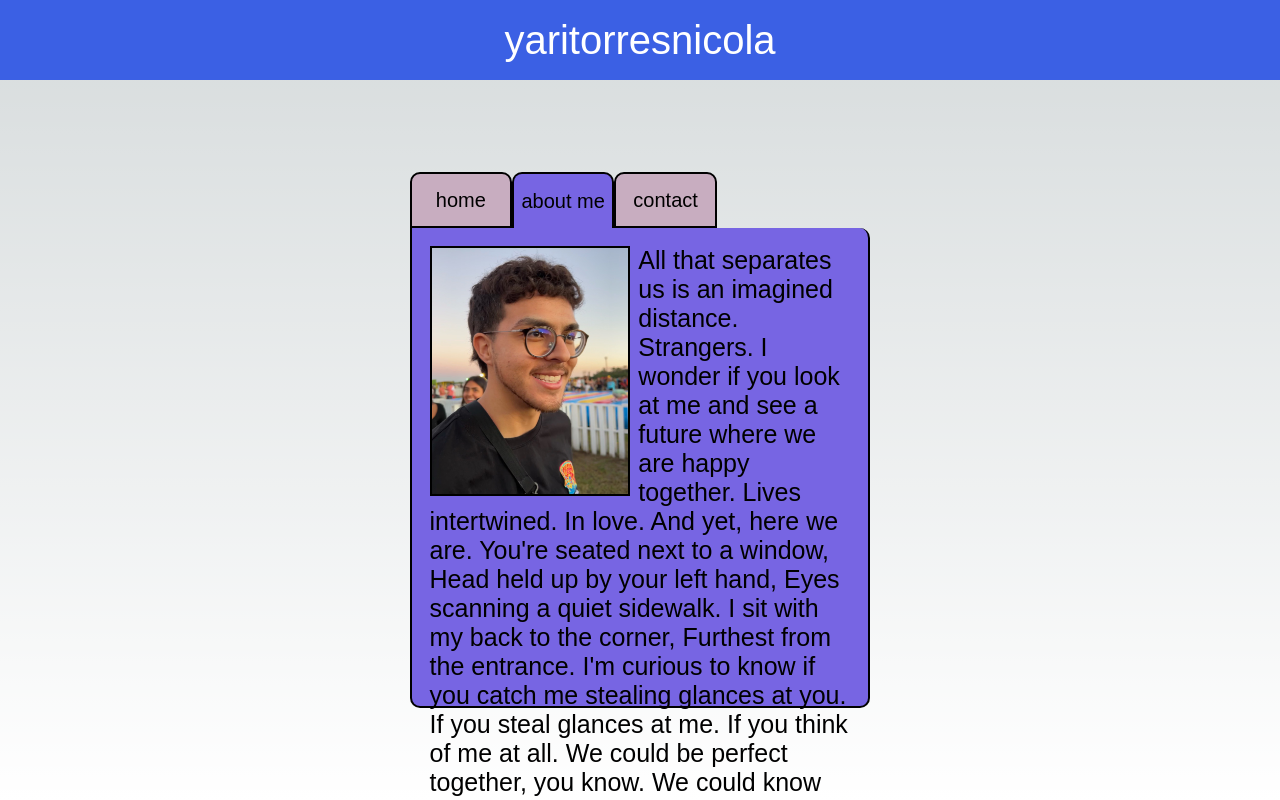
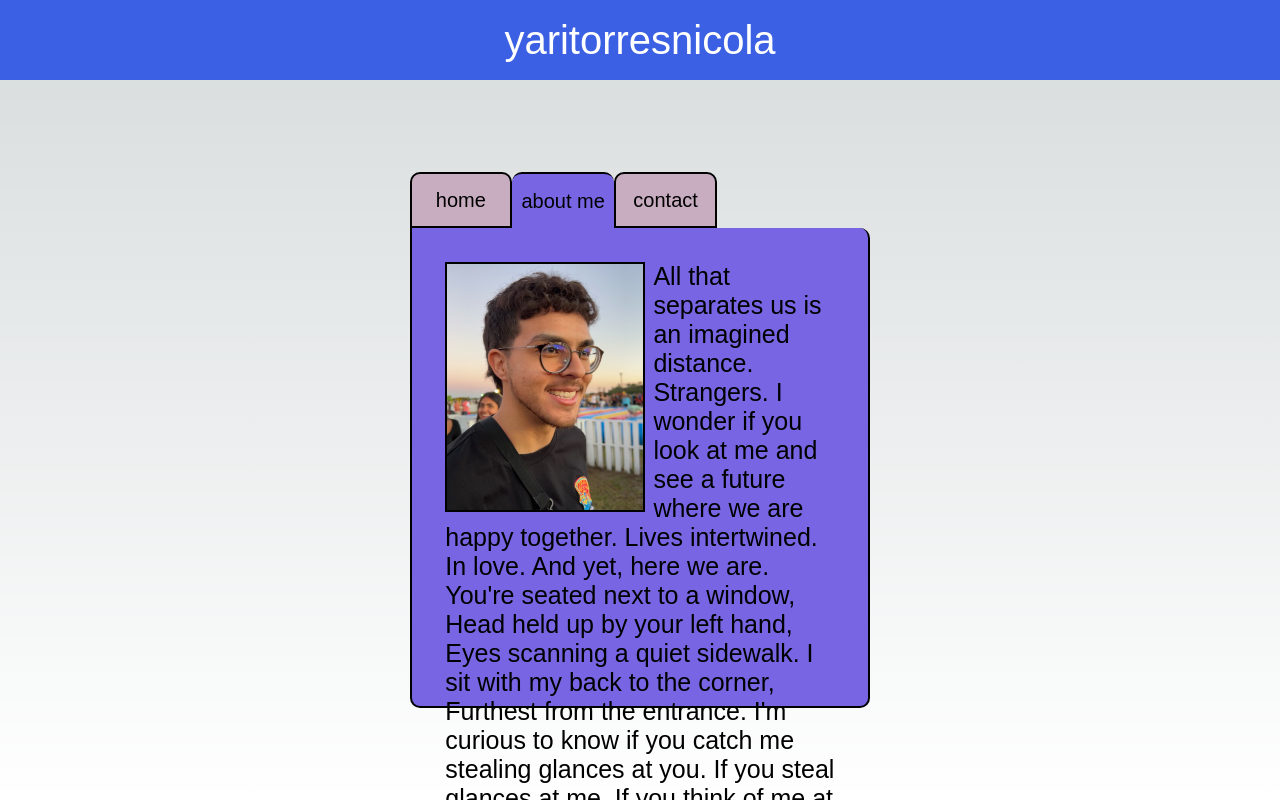
Before and after one commit to yaritorres/portfolio, a Next.js app: page / in a window 1280 px wide. Both pictures are taken after a click on the element "about me". Built offline with nearby package versions, Linux system fonts and the light colour scheme.

Commit message:
added color changing animations to the various headers. attempted adding same animation to bodies but didn't like it so opting for none.

```diff
--- a/app/components/TabMatrix.tsx
+++ b/app/components/TabMatrix.tsx
@@ -30,41 +30,60 @@ export default function TabMatrix() {
     backgroundColor: activeTab === 'contact' ? '#7765E3' : '#C8ADC0',
   }
 
-  const animationVar = {
+  const animateBodyText = {
     fadeIn: { y: 0, opacity: 100 },
-    fadeOut: {y: 50, opacity: 0}
+    fadeOut: { y: 50, opacity: 0 }
+  }
+
+  const animateTabHeader = {
+    fadeColorIn: { backgroundColor: '#7765E3' },
+    fadeColorOut: { backgroundColor: '#C8ADC0' }
   }
 
   return (
     <div className={styles.matrixContainer}>
+      { /* HEADERS */ }
       <div className={styles.headerContainer}>
         <motion.div
+          animate={ activeTab === 'home' ? 'fadeIn' : 'fadeOut' }
+          variants={animateTabHeader}
+          transition={{ duration: 0.2 }}
           className={`${styles.homeHeader} ${styles.tabHeader}`}
           onClick={() => setActiveTab('home')}
           style={homeHeaderStyles}
         >
           <span>home</span>
         </motion.div>
-        <div
+        <motion.div
+          animate={ activeTab === 'about' ? 'fadeColorIn' : 'fadeColorOut' }
+          variants={animateTabHeader}
+          transition={{ duration: 0.2 }}
           className={`${styles.aboutHeader} ${styles.tabHeader}`}
           onClick={() => setActiveTab('about')}
           style={aboutHeaderStyles}
         >
           <span>about me</span>
-        </div>
-        <div
+        </motion.div>
+        <motion.div
+          animate={ activeTab === 'contact' ? 'fadeColorIn' : 'fadeColorOut' }
+          variants={animateTabHeader}
+          transition={{ duration: 0.2 }}
           className={`${styles.contactHeader} ${styles.tabHeader}`}
           onClick={() => setActiveTab('contact')}
           style={contactHeaderStyles}
         >
           <span>contact</span>
+        </motion.div>
       </div>
-      </div>
-      <div className={styles.tabsContainer}>
-        <div className={`${styles.homeBody} ${styles.tabBody}`} style={homeBodyStyles}>
+
+      { /* TAB BODIES */ }
+      <div
+        className={`${styles.homeBody} ${styles.tabBody}`}
+        style={homeBodyStyles}
+      >
         <motion.p
           animate={ activeTab === 'home' ? 'fadeIn' : 'fadeOut'}
-            variants={animationVar}
+          variants={animateBodyText}
           transition={{ duration: 0.2 }}
           className={styles.bodyText}
         >
@@ -77,7 +96,7 @@ export default function TabMatrix() {
       >
         <motion.img
           animate={ activeTab === 'about' ? 'fadeIn' : 'fadeOut'}
-            variants={animationVar}
+          variants={animateBodyText}
           transition={{ duration: 0.2 }}
           src='../yari.jpeg'
           height={250}
@@ -86,7 +105,7 @@ export default function TabMatrix() {
         />
         <motion.p
           animate={ activeTab === 'about' ? 'fadeIn' : 'fadeOut'}
-            variants={animationVar}
+          variants={animateBodyText}
           transition={{ duration: 0.2 }}
           className={styles.bodyText}
         >
@@ -123,7 +142,7 @@ export default function TabMatrix() {
       <div className={`${styles.contactBody} ${styles.tabBody}`} style={contactBodyStyles}>
         <motion.p
           animate={ activeTab === 'contact' ? 'fadeIn' : 'fadeOut'}
-            variants={animationVar}
+          variants={animateBodyText}
           transition={{ duration: 0.2 }}
           className={styles.bodyText}
         >
@@ -131,6 +150,5 @@ export default function TabMatrix() {
         </motion.p>
       </div>
     </div>
-    </div>
   )
 }
--- a/app/styles/tabMatrix.module.css
+++ b/app/styles/tabMatrix.module.css
@@ -27,6 +27,7 @@
   align-items: center;
   font-family: 'Atkins Hyperlegible', sans-serif;
   font-size: 20px;
+  background-color: '#C8ADC0';
 }
 
 .homeBody {
@@ -38,6 +39,8 @@
 .aboutHeader {
   border: black solid 2px;
   border-bottom: none;
+  border-left: transparent;
+  border-right: transparent;
   border-radius: 10px 10px 0px 0px;
   display: flex;
   justify-content: center;
```
Lines whose indentation alone changed are shown as unchanged.
